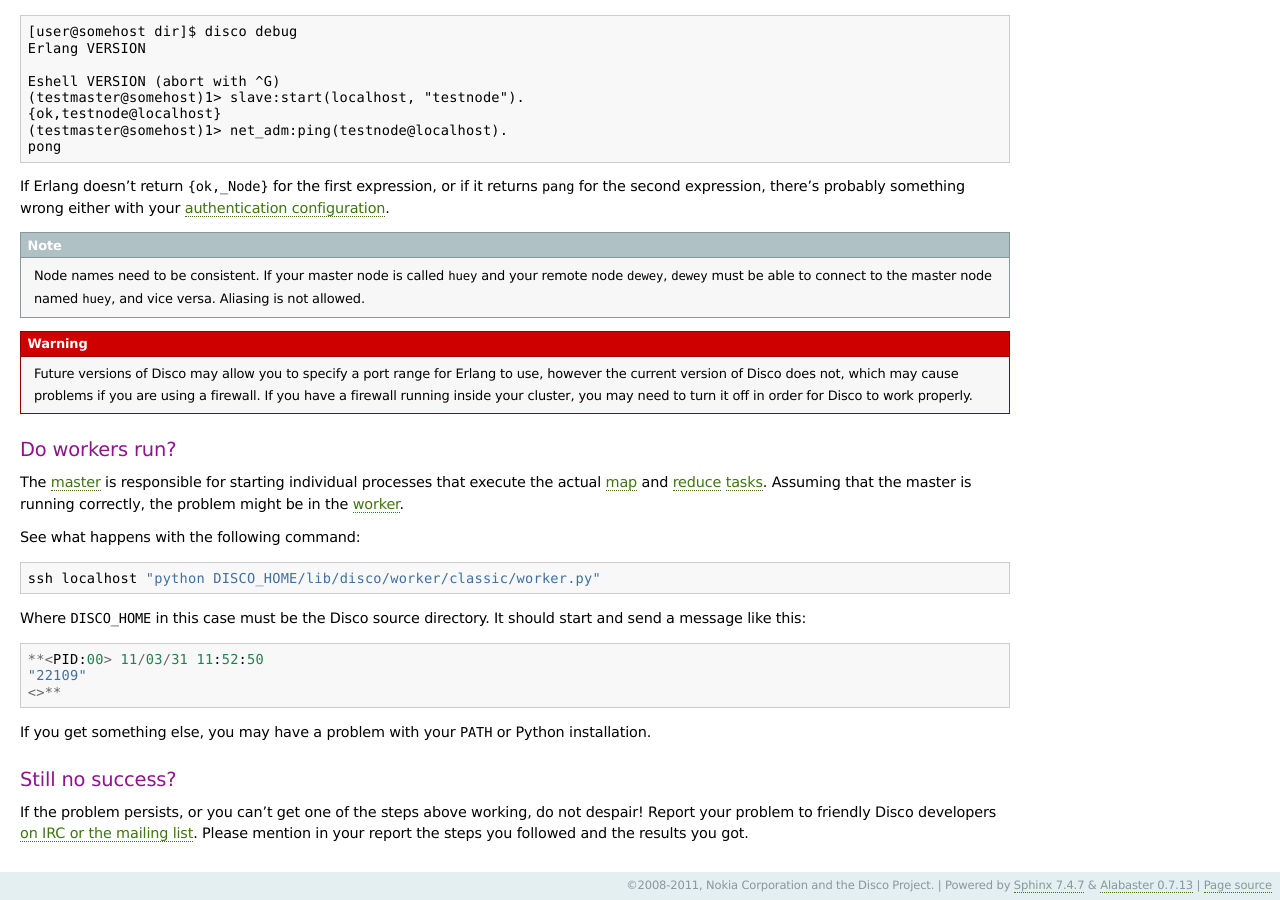
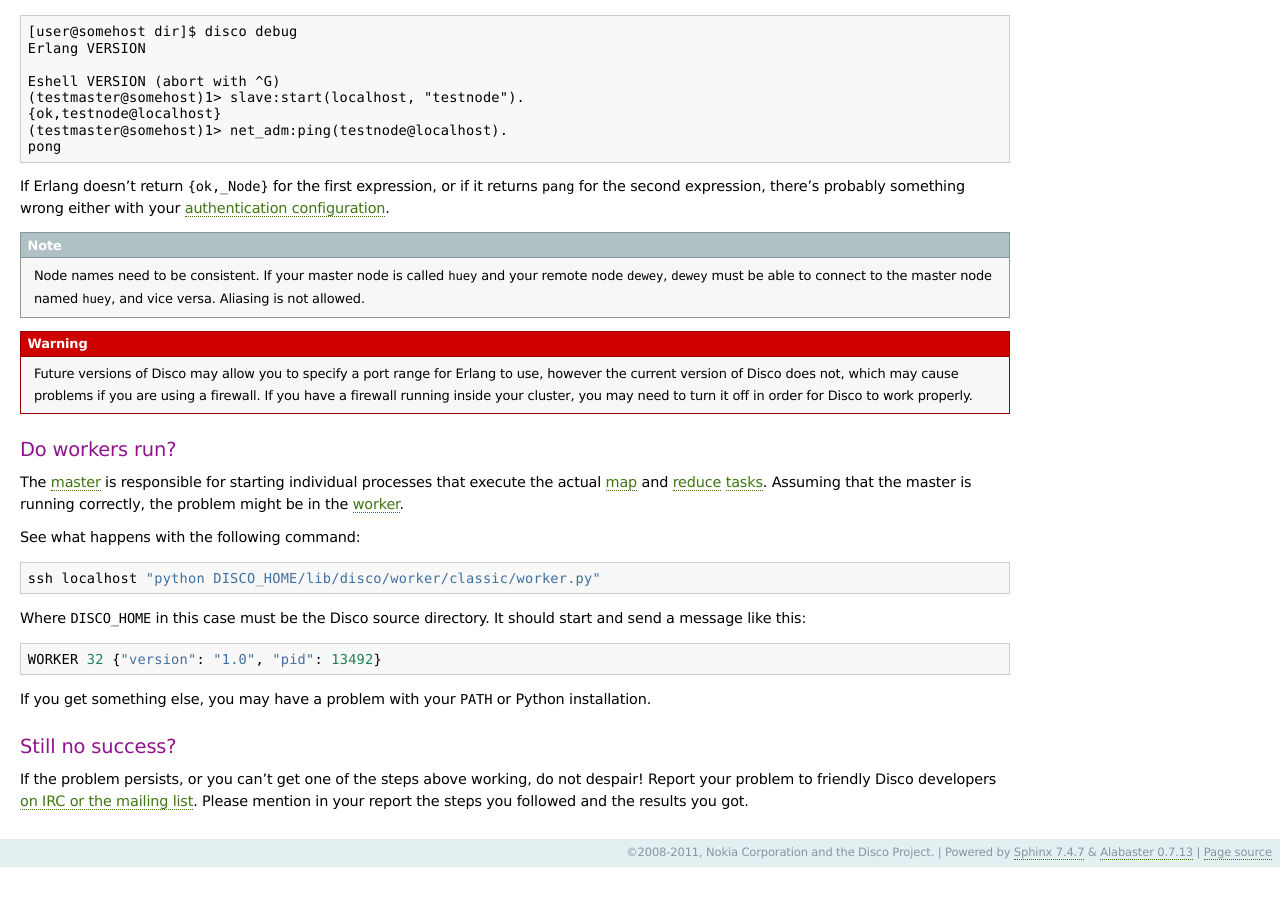
Before and after one commit to discoproject/disco, a Sphinx documentation site: the page built from doc/start/troubleshoot.rst, in a window 1280 px wide and 900 px high, scrolled down 2200 px. Built offline with Sphinx 7.4.7, drawn with Linux system fonts in a browser that asks for light colours; after the commit the page ends 3067 px from its top, so only the background shows below that.

Commit message:
docs: update troubleshooting message

```diff
--- a/doc/start/troubleshoot.rst
+++ b/doc/start/troubleshoot.rst
@@ -200,9 +200,7 @@
 Where :envvar:`DISCO_HOME` in this case must be the Disco source directory.
 It should start and send a message like this::
 
-   **<PID:00> 11/03/31 11:52:50
-   "22109"
-   <>**
+   WORKER 32 {"version": "1.0", "pid": 13492}
 
 If you get something else, you may have a problem with your :envvar:`PATH`
 or Python installation.
```
